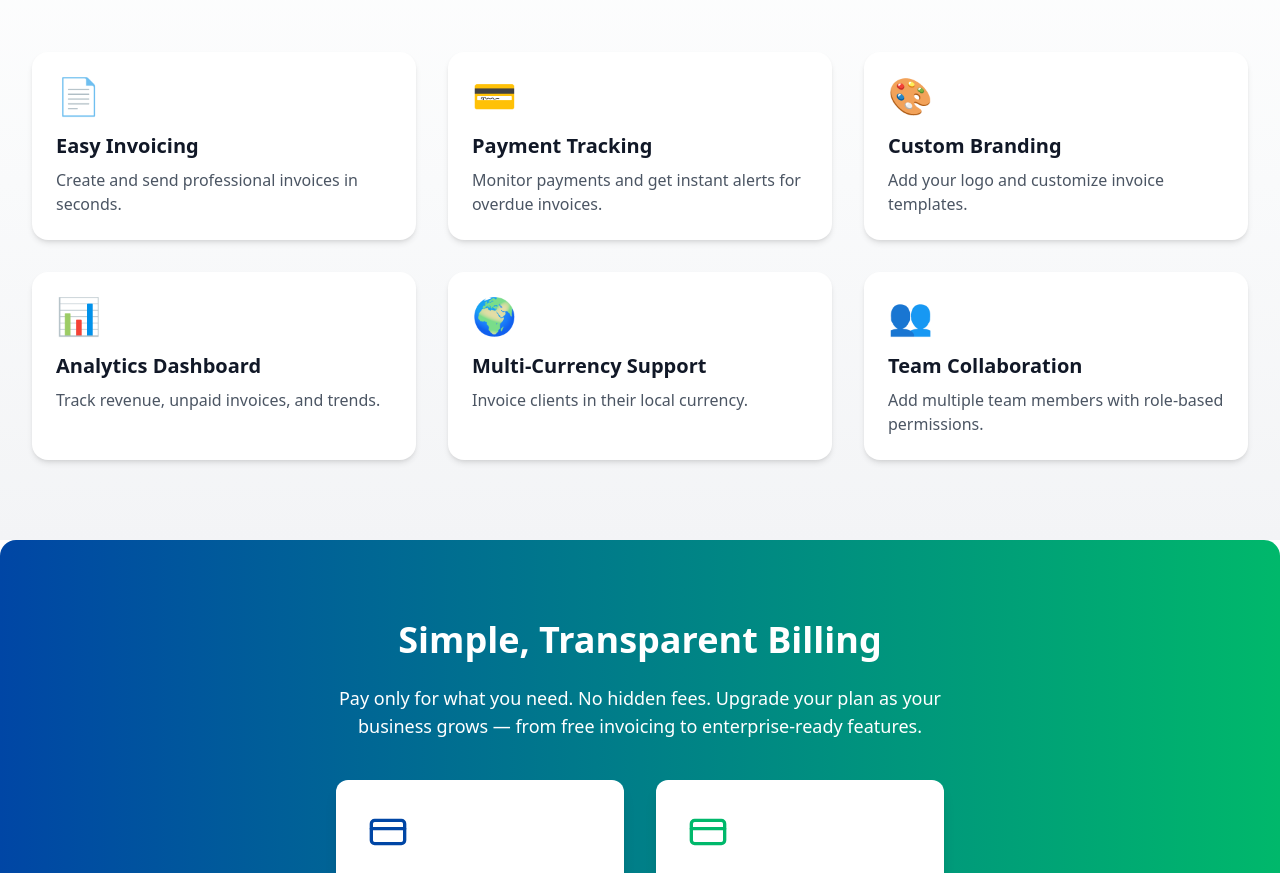
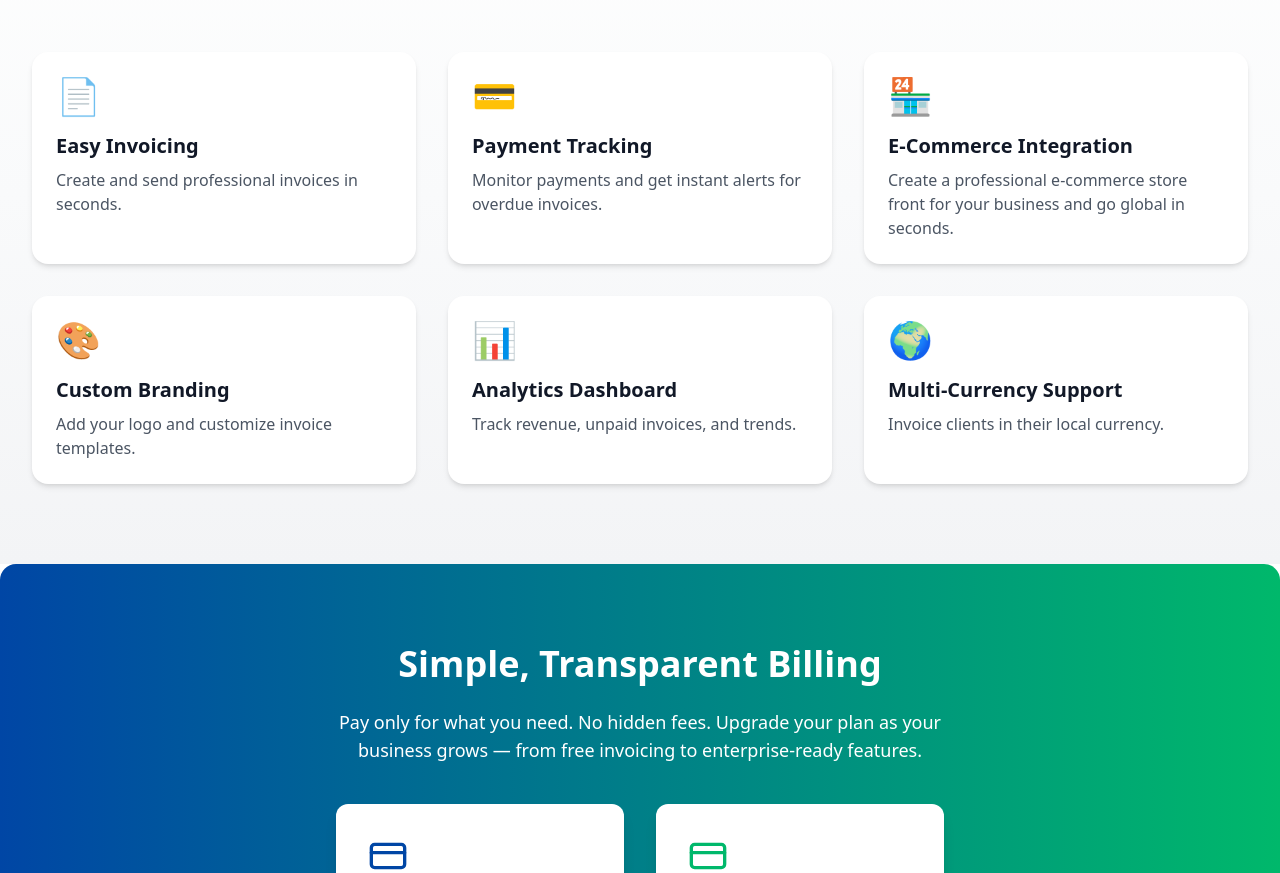
Before and after one commit to Ademolah/QuickInvoiceFrontend, a React (Create React App) app: page / in a window 1280 px wide. Shown: the part 1040-1913 px from the top of the page. Built offline with nearby package versions, Linux system fonts and the light colour scheme.

Commit message:
added new feature to homepage

```diff
--- a/src/components/sections/Features.jsx
+++ b/src/components/sections/Features.jsx
@@ -71,6 +71,11 @@ const features = [
     icon: "💳",
   },
   {
+    title: "E-Commerce Integration",
+    description: "Create a professional e-commerce store front for your business and go global in seconds.",
+    icon: "🏪",
+  },
+  {
     title: "Custom Branding",
     description: "Add your logo and customize invoice templates.",
     icon: "🎨",
@@ -84,12 +89,7 @@ const features = [
     title: "Multi-Currency Support",
     description: "Invoice clients in their local currency.",
     icon: "🌍",
-  },
-  {
-    title: "Team Collaboration",
-    description: "Add multiple team members with role-based permissions.",
-    icon: "👥",
-  },
+  }
 ];
 
 export default function Features() {
```
